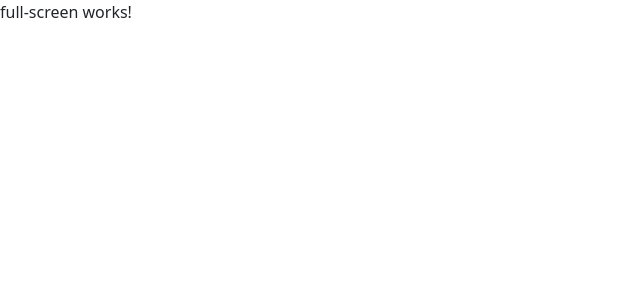
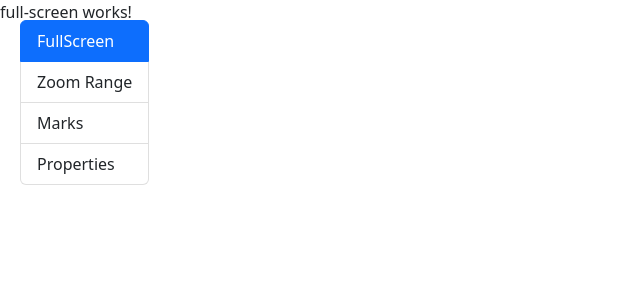
Before and after one commit to DanJBlanco/A10-udemy, an Angular app in the folder 09-mapApps/: page /maps/fullscreen in a window 1280 px wide. Shown: the top 300 px of the page, without its empty margins (0-640 px from the left). Built offline with nearby package versions, Linux system fonts and the light colour scheme.

Commit message:
Create menu

```diff
--- a/09-mapApps/src/app/app.component.css
+++ b/09-mapApps/src/app/app.component.css
@@ -0,0 +1,6 @@
+app-menu {
+    position: fixed;
+    top: 20px;
+    left: 20px;
+    z-index: 99999999;
+}
--- a/09-mapApps/src/app/app.component.html
+++ b/09-mapApps/src/app/app.component.html
@@ -1 +1,3 @@
+<app-menu></app-menu>
+
 <router-outlet></router-outlet>
--- a/09-mapApps/src/app/shared/menu/menu.component.html
+++ b/09-mapApps/src/app/shared/menu/menu.component.html
@@ -1 +1,8 @@
-<p>menu works!</p>
+<ul class="list-group">
+    <li *ngFor="let item of menuItems"
+        [routerLink]="[item.rute]"
+        routerLinkActive="active"
+        class="li list-group-item">
+        {{ item.name }}
+    </li>
+</ul>
--- a/09-mapApps/src/app/shared/menu/menu.component.ts
+++ b/09-mapApps/src/app/shared/menu/menu.component.ts
@@ -1,16 +1,43 @@
 import { Component, OnInit } from '@angular/core';
+
+interface MenuItem {
+  rute: string;
+  name: string;
+}
 
 @Component({
   selector: 'app-menu',
   templateUrl: './menu.component.html',
   styles: [
+    `
+      li {
+        cursor: pointer;
+      }
+
+    `
   ]
 })
-export class MenuComponent implements OnInit {
+export class MenuComponent {
 
-  constructor() { }
+  menuItems: MenuItem[] = [
+    {
+      rute: '/maps/fullscreen',
+      name: 'FullScreen',
+    },
+    {
+      rute: '/maps/zoom-range',
+      name: 'Zoom Range',
+    },
+    {
+      rute: '/maps/marks',
+      name: 'Marks',
+    },
+    {
+      rute: '/maps/properties',
+      name: 'Properties',
+    },
+  ];
 
-  ngOnInit(): void {
-  }
+
 
 }
```
